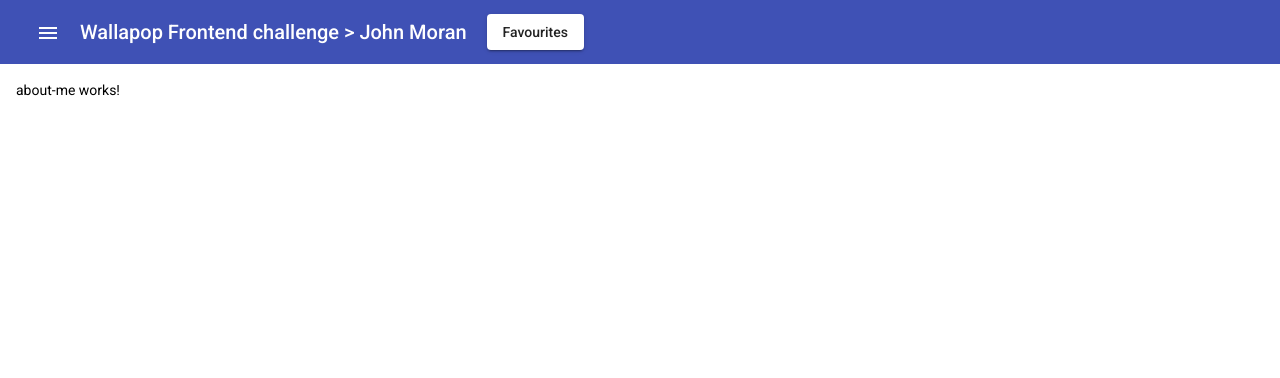
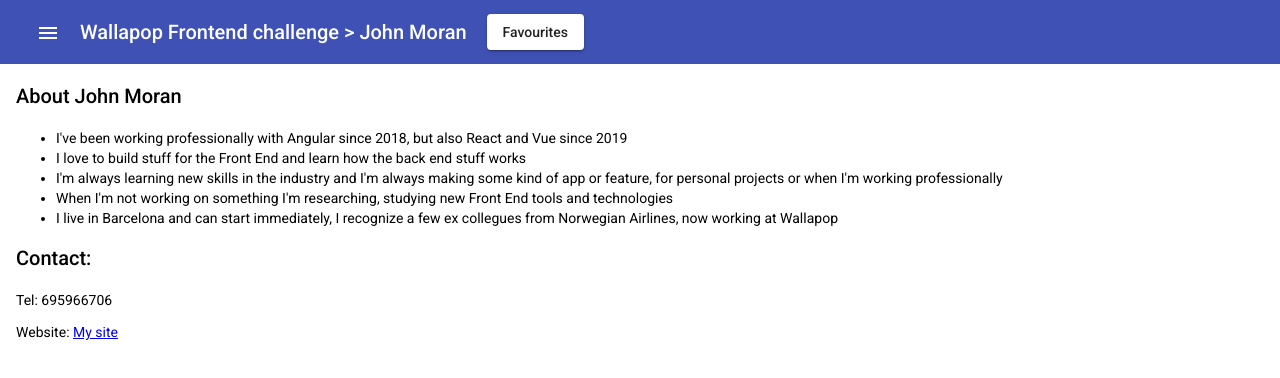
Before and after one commit to artworkjpm/angular-wallapop, an Angular app: page /about-me in a window 1280 px wide. Shown: the top 378 px of the page. Built offline with nearby package versions, Linux system fonts and the light colour scheme.

Commit message:
about me, about app

```diff
--- a/src/app/components/about-app/about-app.component.html
+++ b/src/app/components/about-app/about-app.component.html
@@ -1,6 +1,4 @@
-<h1>About this app</h1>
-<h2>Things to mention:</h2>
-
+<h2>About this app:</h2>
 <ul>
   <li>
     First problem I had was this error message about CORS:
@@ -11,6 +9,7 @@
     > I managed to get around that by using a <code>proxy.conf.json</code> file,
     NICE!
   </li>
+  <li>Run the app locally using `npm start`</li>
   <li>
     <b>Unit tests:</b><br />
     My main unit tests are for the
@@ -20,3 +19,17 @@
     dummyFavItems (to control the styling of the heart icon)
   </li>
 </ul>
+
+<h2>Things to impress:</h2>
+<ul>
+  <li>I added "lowest" and "highest" price filter</li>
+  <li>
+    The app is mobile responsive, show/hiding a dropdown component for the
+    search component on mobile
+  </li>
+  <li>
+    The app doesn't use a complicated state management, like ngrx or redux,
+    although they are very good. I simply save the state in the
+    <b>ApiService</b>
+  </li>
+</ul>
--- a/src/app/components/about-me/about-me.component.html
+++ b/src/app/components/about-me/about-me.component.html
@@ -1 +1,28 @@
-<p>about-me works!</p>
+<h2>About John Moran</h2>
+<ul>
+  <li>
+    I've been working professionally with Angular since 2018, but also React and
+    Vue since 2019
+  </li>
+  <li>
+    I love to build stuff for the Front End and learn how the back end stuff
+    works
+  </li>
+  <li>
+    I'm always learning new skills in the industry and I'm always making some
+    kind of app or feature, for personal projects or when I'm working
+    professionally
+  </li>
+  <li>
+    When I'm not working on something I'm researching, studying new Front End
+    tools and technologies
+  </li>
+  <li>
+    I live in Barcelona and can start immediately, I recognize a few ex
+    collegues from Norwegian Airlines, now working at Wallapop
+  </li>
+</ul>
+
+<h2>Contact:</h2>
+<p>Tel: 695966706 <br /></p>
+<p>Website: <a href="https://jpm.netlify.app" target="_blank">My site</a></p>
```
Also changed, not shown: 1 other file (tests, documents, lock files or other folders).
